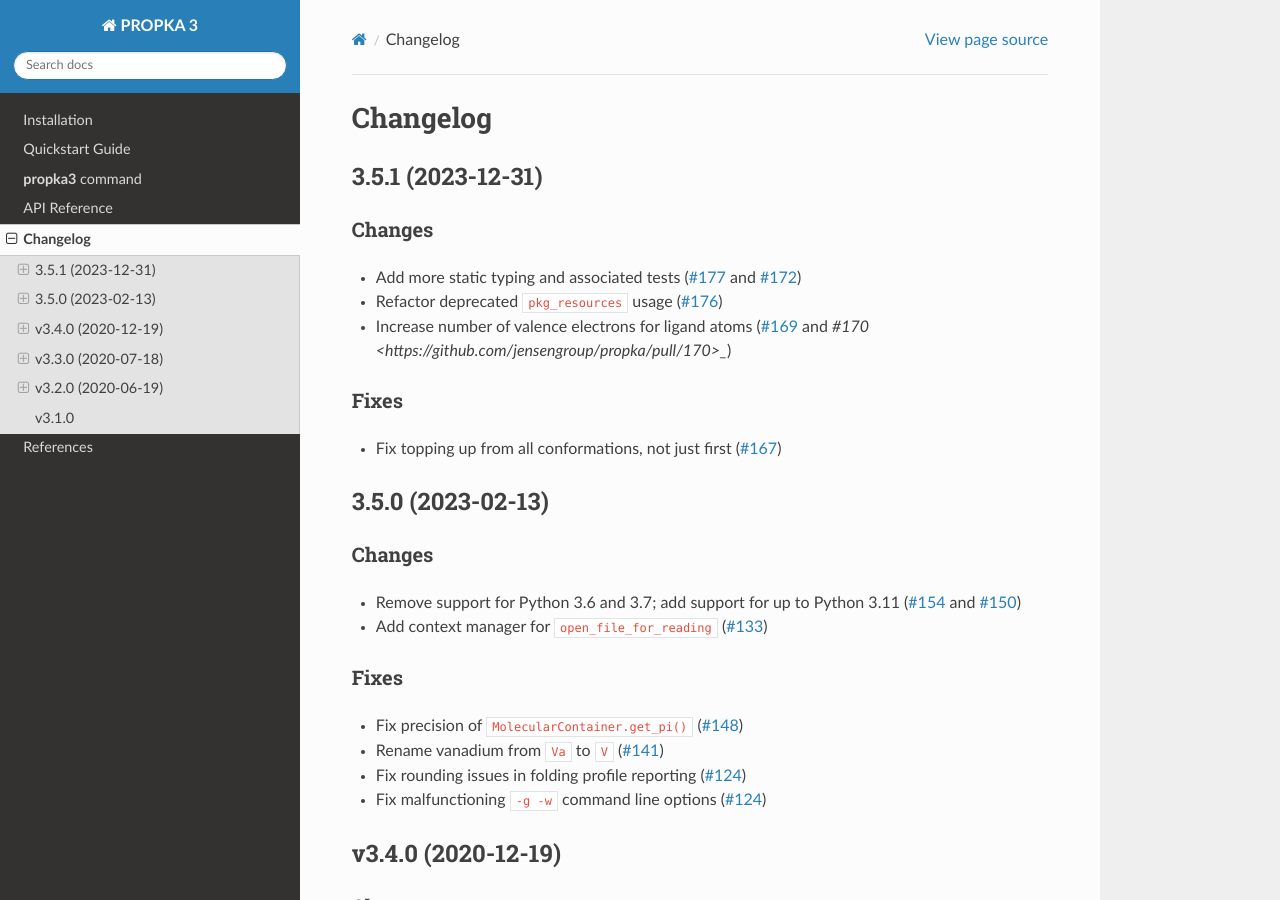
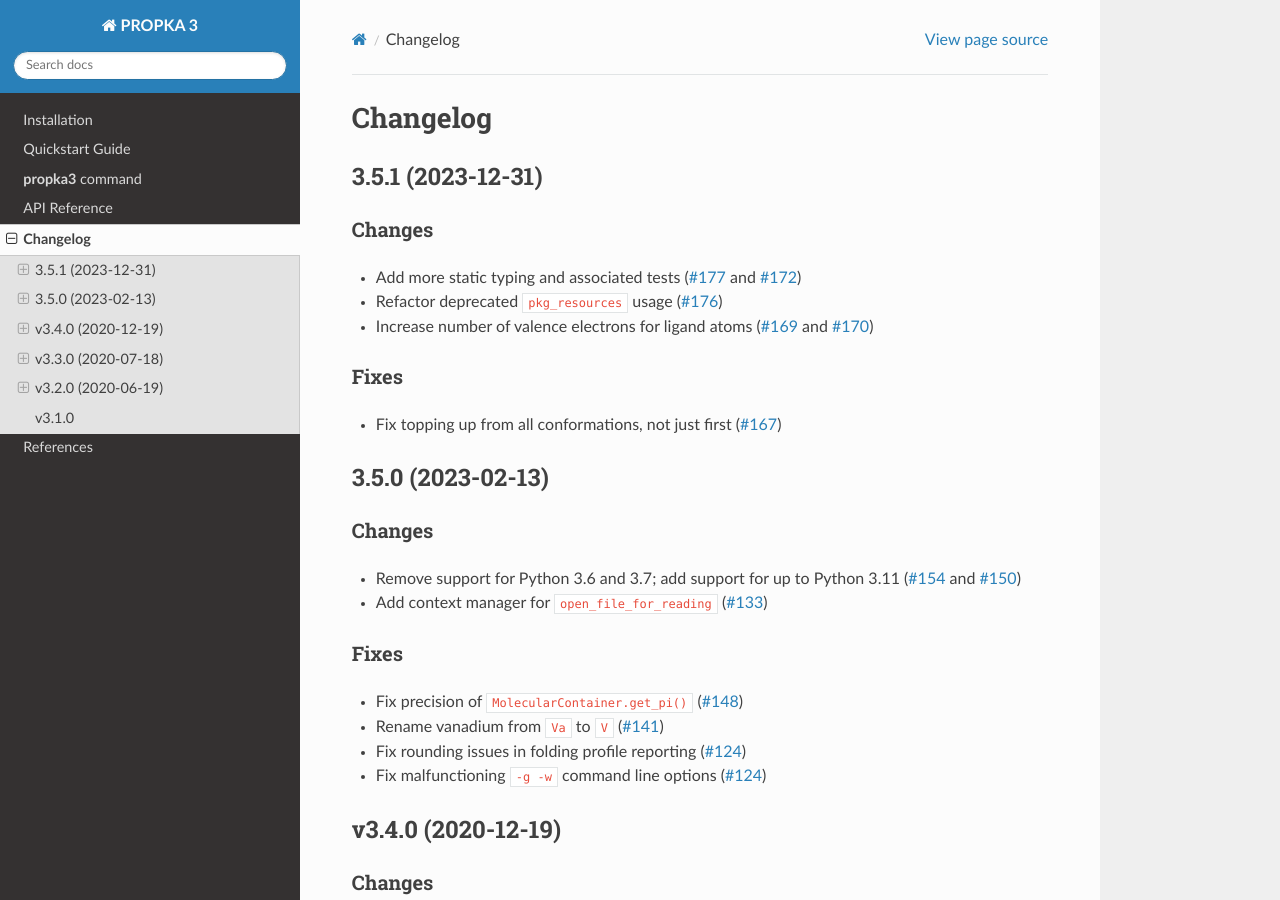
Before and after one commit to jensengroup/propka, a Sphinx documentation site: the page built from docs/source/changelog.rst, in a window 1280 px wide and 900 px high. Built offline with Sphinx 7.4.7 and the Read the Docs theme 2.0.0, drawn with Linux system fonts in a browser that asks for light colours.

Commit message:
Fix typo in RST file.

```diff
--- a/docs/source/changelog.rst
+++ b/docs/source/changelog.rst
@@ -12,7 +12,7 @@ Changes
 
 * Refactor deprecated ``pkg_resources`` usage (`#176 <https://github.com/jensengroup/propka/pull/176>`_)
 
-* Increase number of valence electrons for ligand atoms (`#169 <https://github.com/jensengroup/propka/pull/169>`_ and `#170 <https://github.com/jensengroup/propka/pull/170>_`)
+* Increase number of valence electrons for ligand atoms (`#169 <https://github.com/jensengroup/propka/pull/169>`_ and `#170 <https://github.com/jensengroup/propka/pull/170>`_)
 
 Fixes
 -----
```
